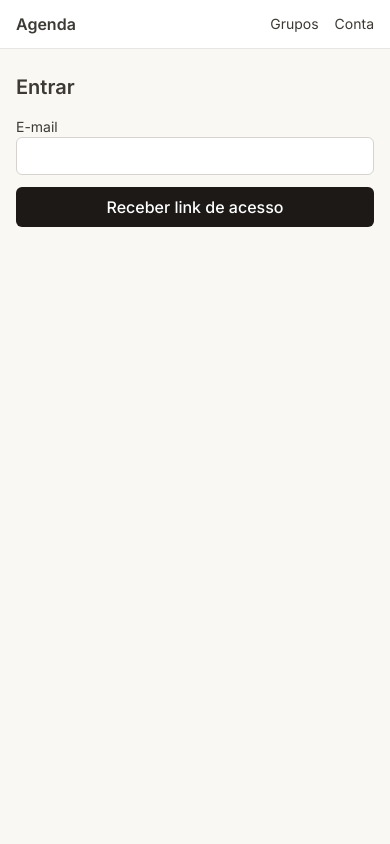
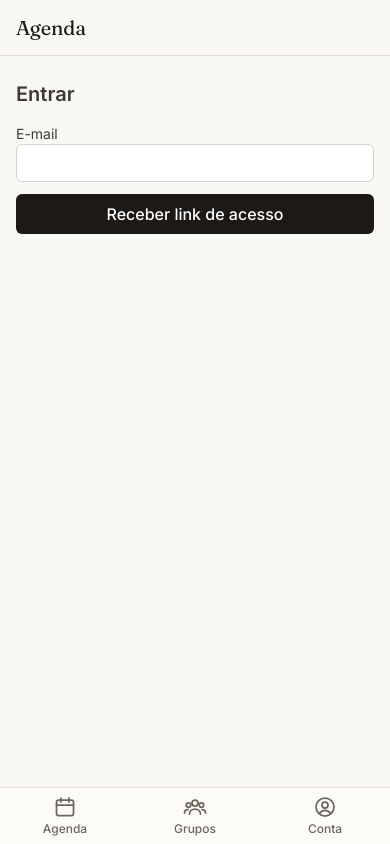
Before and after one commit to eBetcel/instagram-scrapper, a Next.js app in the folder web/: page /entrar in a window 390 px wide. Built offline with nearby package versions, Linux system fonts and the light colour scheme.

Commit message:
feat(web): cabeçalho fixo e navegação inferior no celular
Co-Authored-By: Claude Opus 5.5 <noreply@anthropic.com>

```diff
--- a/web/src/app/layout.tsx
+++ b/web/src/app/layout.tsx
@@ -1,6 +1,8 @@
 import type { Metadata } from "next";
 import Link from "next/link";
+import { Suspense } from "react";
 import { Fraunces, Inter } from "next/font/google";
+import NavPrincipal from "@/components/NavPrincipal";
 import "./globals.css";
 
 const fraunces = Fraunces({ subsets: ["latin"], variable: "--font-fraunces", display: "swap" });
@@ -15,14 +17,20 @@ export default function RootLayout({ children }: LayoutProps<"/">) {
   return (
     <html lang="pt-BR" className={`${fraunces.variable} ${inter.variable} h-full antialiased`}>
       <body className="min-h-full flex flex-col bg-fundo text-texto font-sans">
-        <header className="border-b border-stone-200 bg-white">
-          <nav className="mx-auto flex max-w-2xl items-center gap-4 px-4 py-3 text-sm">
-            <Link href="/" className="mr-auto text-base font-semibold">Agenda</Link>
-            <Link href="/grupos">Grupos</Link>
-            <Link href="/conta">Conta</Link>
-          </nav>
+        <header className="sticky top-0 z-20 h-14 border-b border-linha bg-fundo/90 backdrop-blur">
+          <div className="mx-auto flex h-full max-w-2xl items-center px-4">
+            <Link href="/" className="mr-auto font-serifa text-xl tracking-[-0.01em] text-tinta">
+              Agenda
+            </Link>
+            <Suspense fallback={null}>
+              <NavPrincipal variante="topo" />
+            </Suspense>
+          </div>
         </header>
-        <main className="mx-auto w-full max-w-2xl flex-1 px-4 py-6">{children}</main>
+        <main className="mx-auto w-full max-w-2xl flex-1 px-4 py-6 pb-24 md:pb-6">{children}</main>
+        <Suspense fallback={null}>
+          <NavPrincipal variante="inferior" />
+        </Suspense>
       </body>
     </html>
   );
--- /dev/null
+++ b/web/src/components/NavPrincipal.tsx
@@ -0,0 +1,95 @@
+"use client";
+
+import Link from "next/link";
+import { usePathname } from "next/navigation";
+import type { ReactNode } from "react";
+import { foco } from "@/components/ui/estilos";
+import { ITENS_NAV, itemAtivo } from "@/lib/navegacao";
+
+const icone = {
+  width: 24,
+  height: 24,
+  viewBox: "0 0 24 24",
+  fill: "none",
+  stroke: "currentColor",
+  strokeWidth: 1.75,
+  strokeLinecap: "round",
+  strokeLinejoin: "round",
+  "aria-hidden": true,
+} as const;
+
+const ICONES: Record<string, ReactNode> = {
+  "/": (
+    <svg {...icone}>
+      <rect x="3.5" y="5" width="17" height="15.5" rx="2" />
+      <path d="M3.5 10h17M8 3v4M16 3v4" />
+    </svg>
+  ),
+  "/grupos": (
+    <svg {...icone}>
+      <circle cx="12" cy="8" r="3" />
+      <circle cx="5.5" cy="10" r="2.25" />
+      <circle cx="18.5" cy="10" r="2.25" />
+      <path d="M6.5 19c0-3 2.5-5 5.5-5s5.5 2 5.5 5M1.5 18c0-2 1.5-3.5 3.5-3.5M22.5 18c0-2-1.5-3.5-3.5-3.5" />
+    </svg>
+  ),
+  "/conta": (
+    <svg {...icone}>
+      <circle cx="12" cy="12" r="9" />
+      <circle cx="12" cy="10" r="3" />
+      <path d="M6.5 18.5c1.2-2.2 3.2-3.2 5.5-3.2s4.3 1 5.5 3.2" />
+    </svg>
+  ),
+};
+
+export default function NavPrincipal({ variante }: { variante: "topo" | "inferior" }) {
+  const pathname = usePathname();
+
+  if (variante === "topo") {
+    return (
+      <nav aria-label="Principal" className="hidden md:flex items-center gap-6">
+        {ITENS_NAV.map(({ href, rotulo }) => {
+          const ativo = itemAtivo(pathname, href);
+          return (
+            <Link
+              key={href}
+              href={href}
+              aria-current={ativo ? "page" : undefined}
+              className={`rounded-lg text-sm font-medium ${foco} ${
+                ativo
+                  ? "text-tinta underline decoration-acento decoration-2 underline-offset-[6px]"
+                  : "text-apagado"
+              }`}
+            >
+              {rotulo}
+            </Link>
+          );
+        })}
+      </nav>
+    );
+  }
+
+  return (
+    <nav
+      aria-label="Principal"
+      className="md:hidden fixed inset-x-0 bottom-0 z-20 flex bg-superficie border-t border-linha pb-[env(safe-area-inset-bottom)]"
+    >
+      {ITENS_NAV.map(({ href, rotulo }) => {
+        const ativo = itemAtivo(pathname, href);
+        return (
+          <Link
+            key={href}
+            href={href}
+            aria-current={ativo ? "page" : undefined}
+            className={`flex-1 flex flex-col items-center justify-center h-14 gap-0.5 text-xs font-medium ${foco} ${
+              ativo ? "text-acento-forte" : "text-apagado"
+            }`}
+          >
+            {ICONES[href]}
+            {rotulo}
+          </Link>
+        );
+      })}
+    </nav>
+  );
+}
--- /dev/null
+++ b/web/src/lib/navegacao.ts
@@ -0,0 +1,20 @@
+export const ITENS_NAV = [
+  { href: "/", rotulo: "Agenda" },
+  { href: "/grupos", rotulo: "Grupos" },
+  { href: "/conta", rotulo: "Conta" },
+] as const;
+
+const PREFIXOS: Record<string, readonly string[]> = {
+  "/": ["/evento"],
+  "/grupos": ["/grupos", "/g"],
+  "/conta": ["/conta"],
+};
+
+function sob(pathname: string, base: string): boolean {
+  return pathname === base || pathname.startsWith(base + "/");
+}
+
+export function itemAtivo(pathname: string, href: string): boolean {
+  if (href === "/" && pathname === "/") return true;
+  return (PREFIXOS[href] ?? [href]).some((base) => sob(pathname, base));
+}
```
Also changed, not shown: 1 other file (tests, documents, lock files or other folders).
